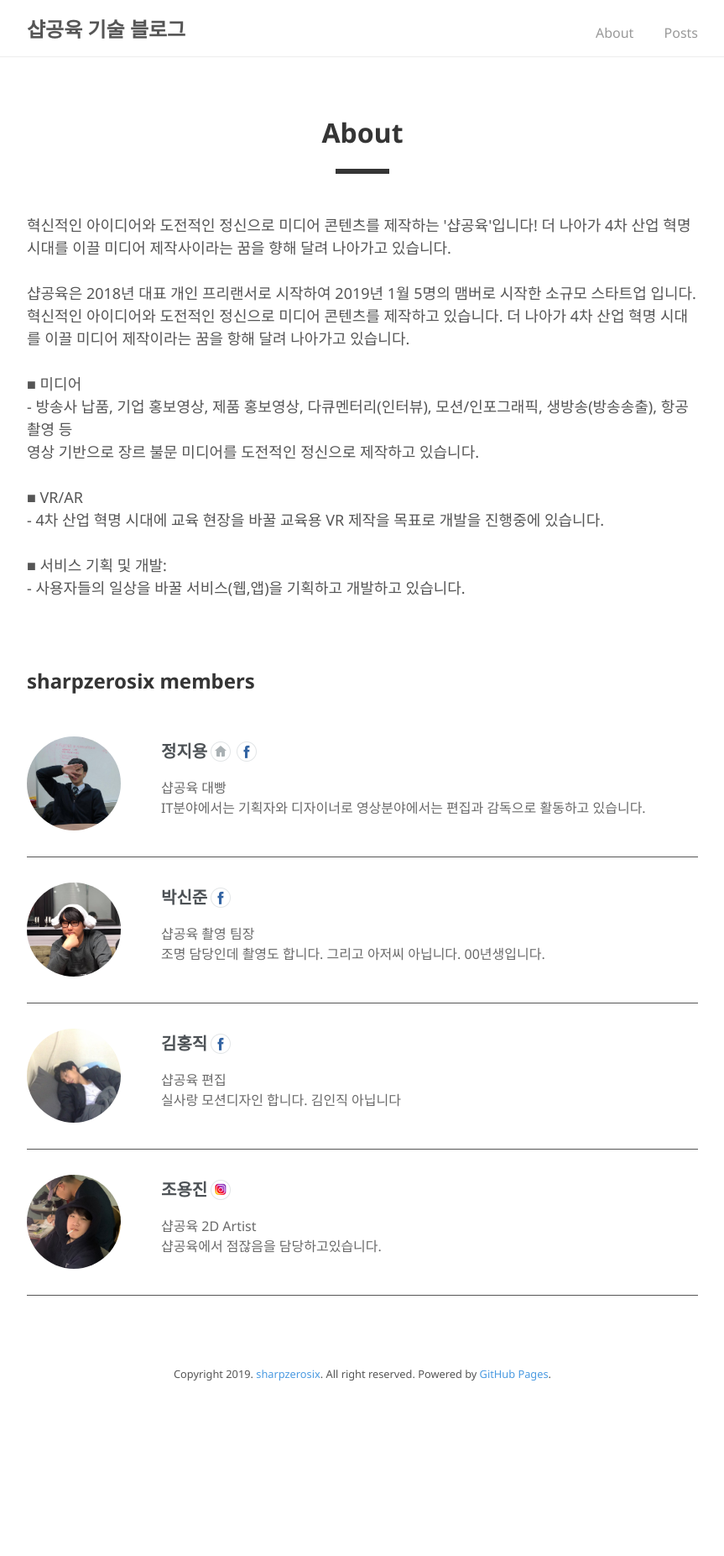
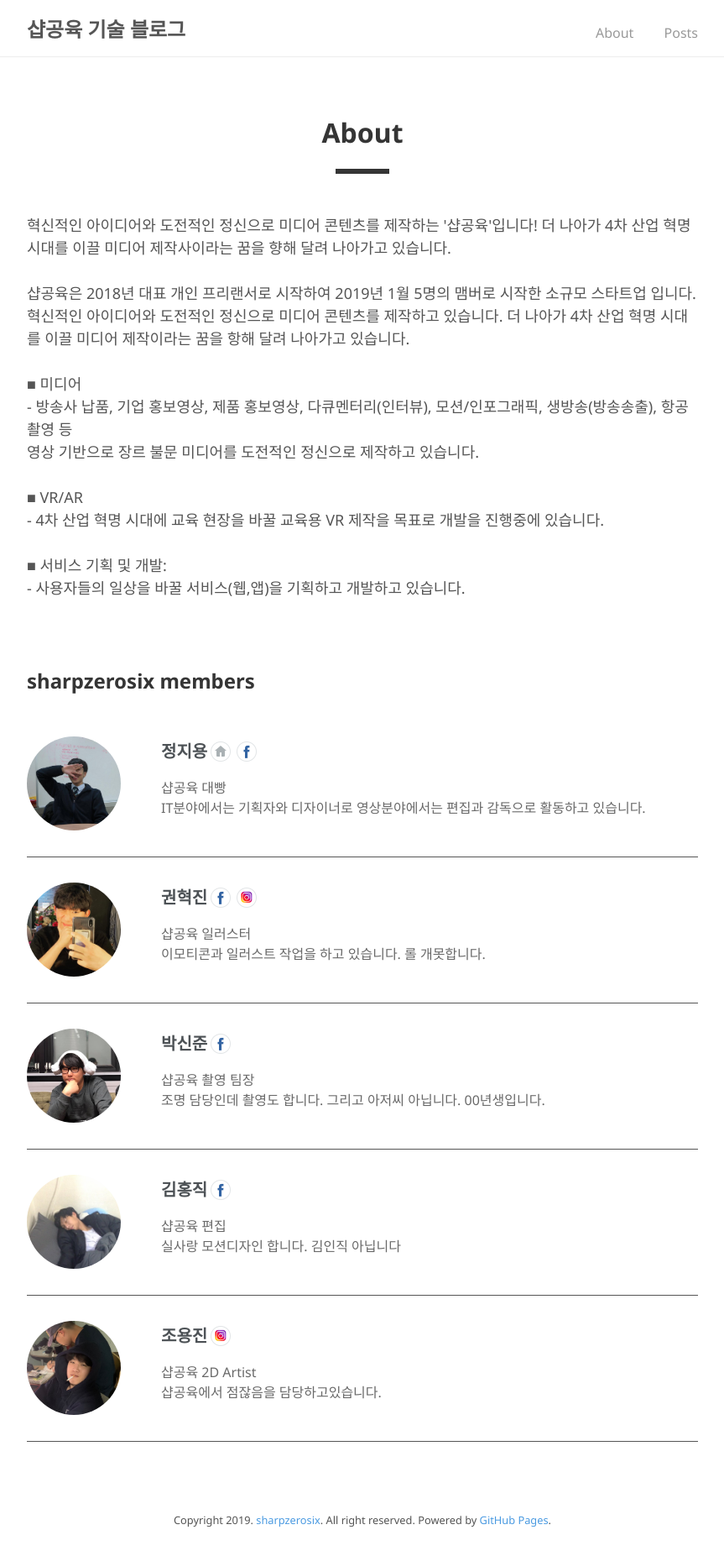
Before and after one commit to sharpzerosix/sharpzerosix.github.io, a Jekyll site: the page built from _pages/about.html, in a window 1280 px wide. Shown: the whole page at 84% size, without its empty margins (208-1071 px from the left). Built offline with Jekyll 4.4.1, drawn with Linux system fonts in a browser that asks for light colours; before the commit the page ends 1679 px from its top, so only the background shows below that.

Commit message:
add Kwon-Hyuk-Jin.jpg

```diff
--- a/_pages/about.html
+++ b/_pages/about.html
@@ -28,6 +28,7 @@ permalink: /about.html
 
       <h2 class="author-title">sharpzerosix members</h2>
       <div class="member-info">
+            <!-- 정지용 -->
             <div class="author">
                 <img class="author-picture" src="/assets/members/Jung-Ji-Yong.jpg" alt="정지용">
                     <div class="author-info">
@@ -37,10 +38,24 @@ permalink: /about.html
                                     <a class="homepage-icon" href="https://studio-jy.com/"></a>
                                     <a class="facebook-icon" href="https://facebook.com/jiyong210"></a>
                                 </span>
-                        </span><br>
+                            </span><br>
                         <p class="description">샵공육 대빵<br>IT분야에서는 기획자와 디자이너로 영상분야에서는 편집과 감독으로 활동하고 있습니다.</p>
                     </div>
-                </div>
+            </div>
+            <!-- 권혁진 -->
+            <div class="author">
+                <img class="author-picture" src="/assets/members/Kwon-Hyuk-Jin.jpg" alt="권혁진">
+                    <div class="author-info">
+                        <span class="nick-name">
+                            <a href="mailto:naxya@naver.com">권혁진</a>
+                                <span class="sns">
+                                    <a class="facebook-icon" href="https://www.facebook.com/profile.php?id=100009106162960"></a>
+                                    <a class="instagram-icon" href="https://www.instagram.com/kwon_thefact0ry/"></a>
+                                </span>
+                            </span><br>
+                        <p class="description">샵공육 일러스터<br>이모티콘과 일러스트 작업을 하고 있습니다. 롤 개못합니다. </p>
+                    </div>
+            </div>
 
             <div class="author">
                     <img class="author-picture" src="/assets/members/Park-Sin-Jun.jpg" alt="박신준">
```
Also changed, not shown: assets/members/Kwon-Hyuk-Jin.jpg (added).
